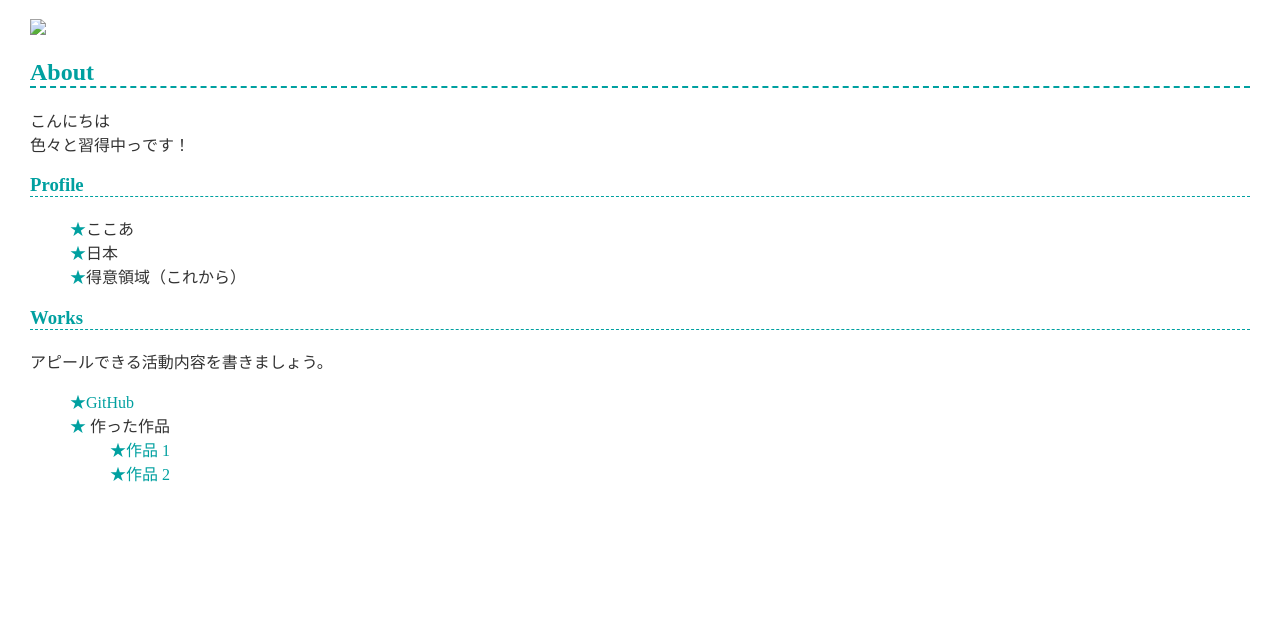
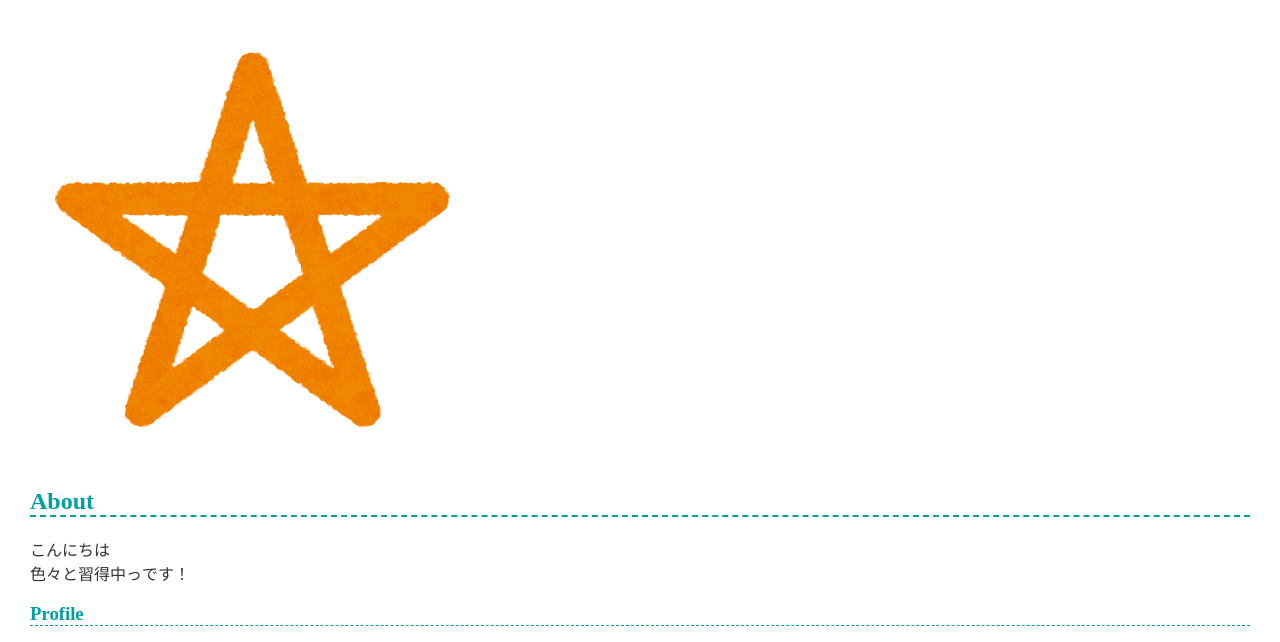
Before and after one commit to cocoa-noire/cocoa-noire.github.io, a plain HTML site: page index.html in a window 1280 px wide. Shown: the part 103-745 px from the top of the page. Drawn offline with Linux system fonts and the light colour scheme.

Commit message:
style.css を追加

```diff
--- a/index.html
+++ b/index.html
@@ -8,7 +8,7 @@
   </head>
   <body>
     <h1>ハンドルネーム</h1>
-    <img src="star_gobousei.png">
+    <img src="mark_star_gobousei.png">
 
     <h2>About</h2>
     <p>
```
